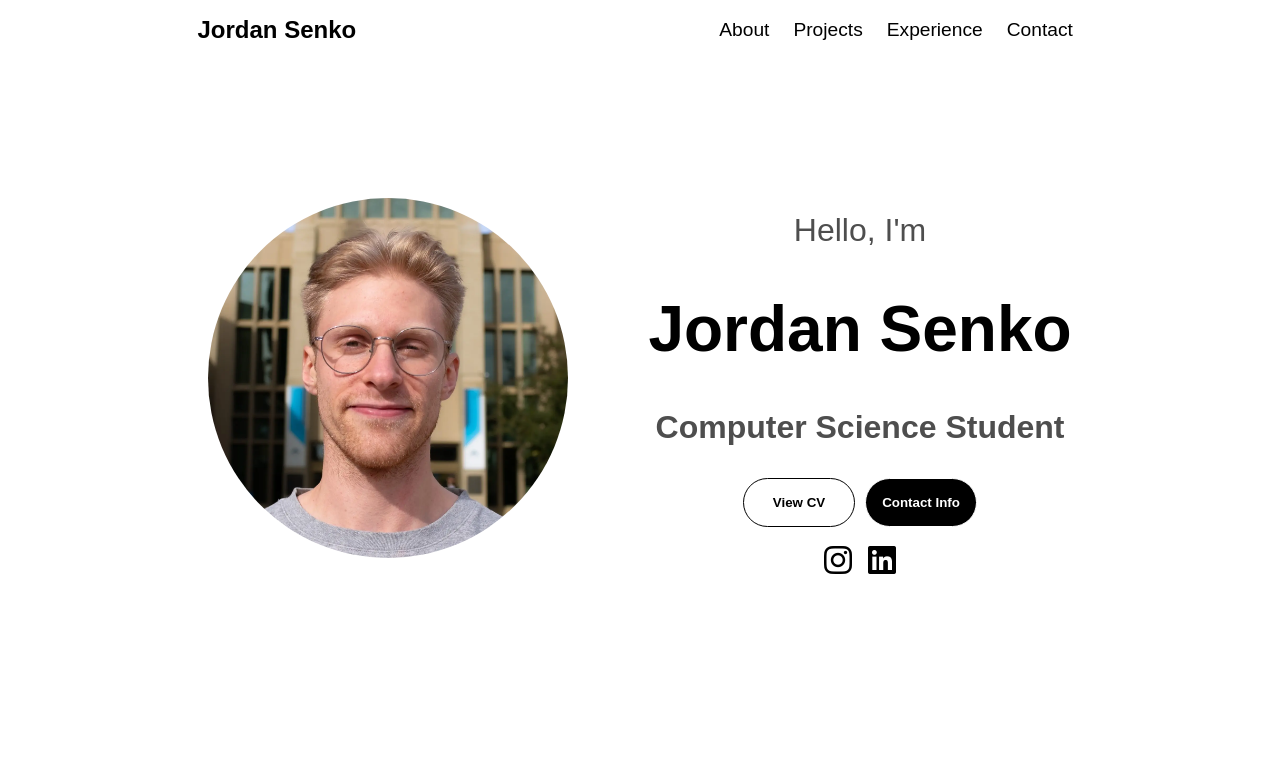
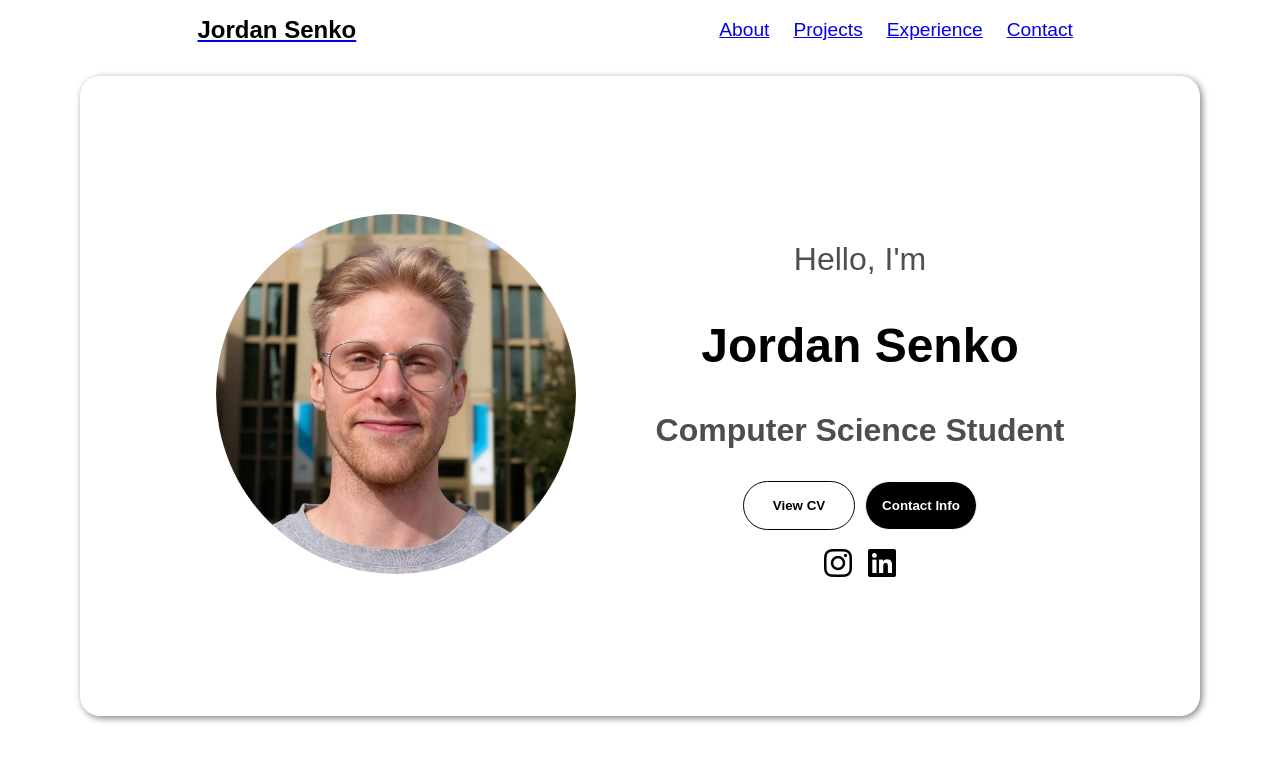
Before and after one commit to JSenk347/portfolio-fe, a React (Vite) app: page / in a window 1280 px wide. Shown: the top 762 px of the page. Built offline with nearby package versions, Linux system fonts and the light colour scheme; a web font is replaced by a local one.

Commit message:
added card styling to profile, and preparing scroll functions

```diff
--- a/src/App.jsx
+++ b/src/App.jsx
@@ -5,8 +5,12 @@ function App() {
 
   return (
     <>
+    <section id="navbar">
       <Navbar/>
+    </section>
+    <section id="profile">
       <Profile/>
+    </section>
     </>
   )
 }
--- a/src/components/navbar/Navbar.jsx
+++ b/src/components/navbar/Navbar.jsx
@@ -1,26 +1,57 @@
-import styles from './Navbar.module.css'
+import React, {useState, useEffect} from 'react';
+import styles from './Navbar.module.css';
 
 const Navbar = () => {
+    const [isOpen, setIsOpen] = useState(false);
+
+
+    useEffect(() => {
+        document.body.classList.add("menu-open") ? isOpen : document.body.classList.remove("menu-open");
+
+        return () => {
+            document.body.classList.remove("menu-open");
+        };
+    }, [isOpen]);
+
+    const toggleMenu = () => {
+        setIsOpen(!isOpen);
+    };
+
+    const scrollToSection = (sectionId, e) => {
+        //e.preventDefault();
+        setIsOpen(false); // close menu for mobile device view
+
+        const section = document.getElementById(sectionId);
+        if (section) {
+            // get nav height to offset scroll pos
+            const nav = document.querySelector(`.${styles.navContainer}`); // returns first element that matches a CSS selector
+            const navHeight = nav ? nav.offsetHeight: 0; // offsetHeight returns viewable height of an element, including all but margin
+
+            const offsetTop = section.offsetTop - navHeight;
+
+            window.scrollTo({
+                top: offsetTop,
+                behavior: 'smooth'
+            });
+        }
+    };
+
     return (
-        <header>
+        <nav className={styles.navMetaContainer}>
             <div className={styles.navContainer}>
-                <a>
+                <a href='#profile'>
                     <h1 className={styles.navText}> Jordan Senko </h1>
                 </a>
                 <div className={styles.navSections}>
-                    <a>About</a>
-                    <a>Projects</a>
-                    <a>Experience</a>
-                    <a>Contact</a>
+                    <a href='#about'>About</a>
+                    <a href='#projects'>Projects</a>
+                    <a href='#experience'>Experience</a>
+                    <a href='#contact'>Contact</a>
                 </div>
             </div>
-        </header>
+        </nav>
 
     );
 }
 
-/*            <div className={styles.navSocials}>
-
-            </div> */
-
 export default Navbar
--- a/src/components/profile/Profile.jsx
+++ b/src/components/profile/Profile.jsx
@@ -25,7 +25,7 @@ const Profile = () => {
                     <a href='' target="_blank">
                         <i class="fa-brands fa-instagram"></i>
                     </a>
-                    <a target="_blank" href='https://www.linkedin.com/in/jordan-senko-a48067220/?originalSubdomain=ca'>
+                    <a target="_blank" href='https://ca.linkedin.com/in/jordan-senko-a48067220'>
                         <i class="fa-brands fa-linkedin"></i>
                     </a>
                 </div>
--- a/src/components/profile/Profile.module.css
+++ b/src/components/profile/Profile.module.css
@@ -9,6 +9,9 @@
     justify-content: center;
     align-items: center;
     gap: 5rem;
+    margin: 1rem 5rem;
+    border-radius: 20px;
+    box-shadow: 2px 2px 7px gray; /* Consisder 10px for spread */
 }
 .profileText{
     text-align: center;
```
